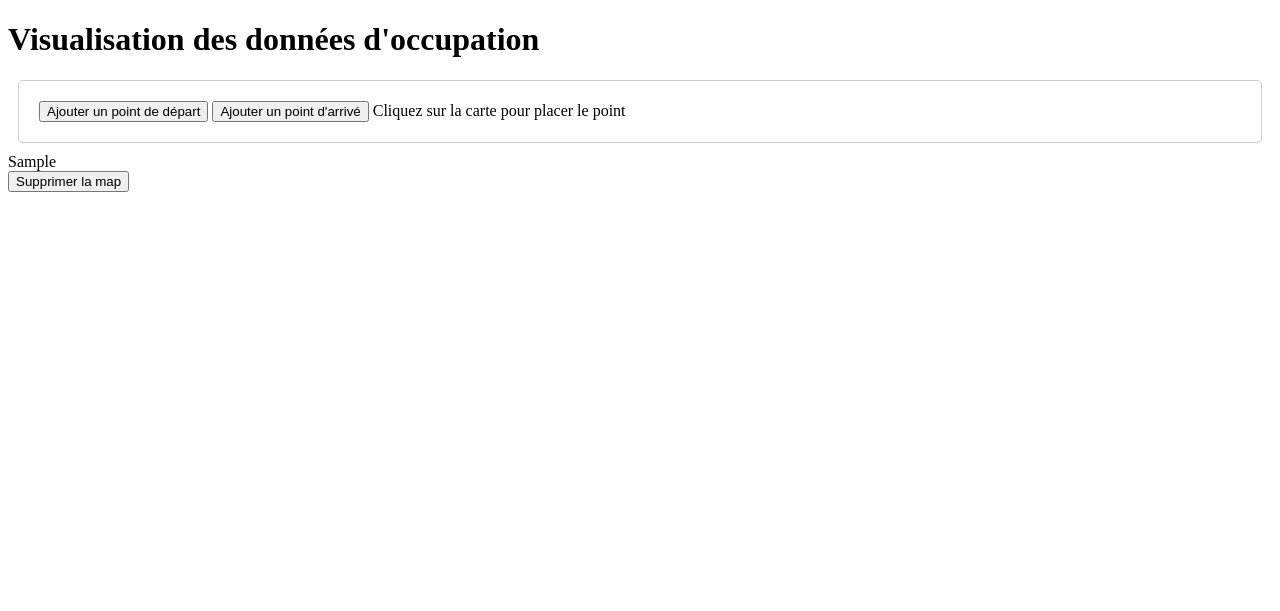
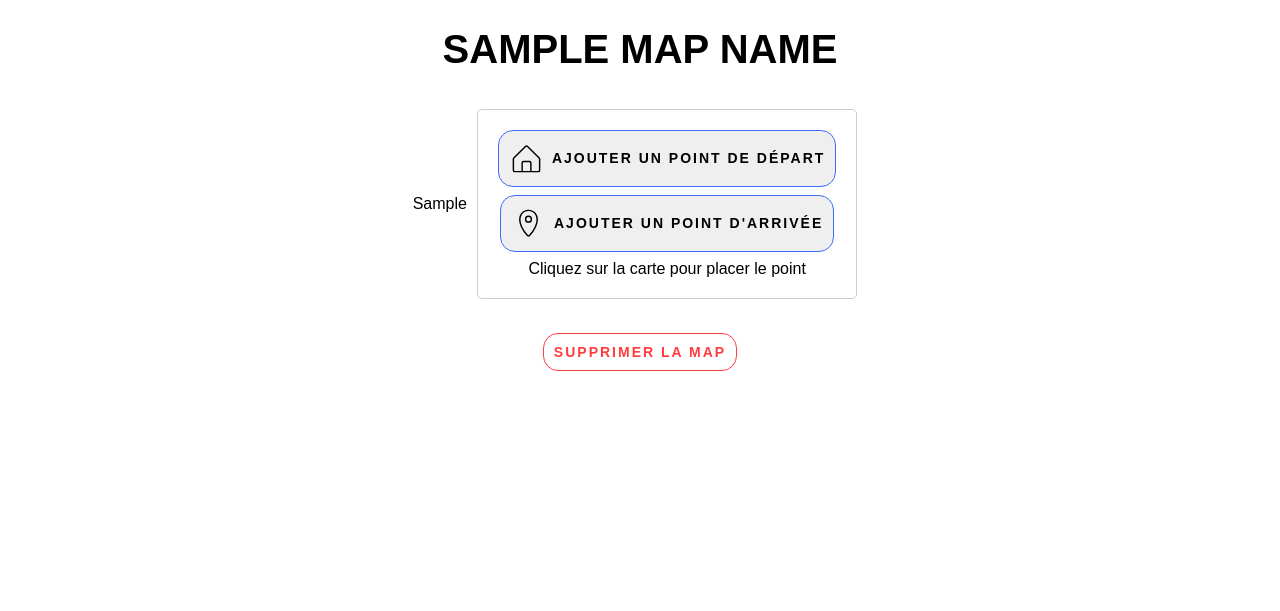
Before and after one commit to Tezay/stoc-kart, a Flask app: template app/templates/viewer.html in a window 1280 px wide. Shown: the top 611 px of the page. Before the commit the page ends 192 px from the top, so only its background shows below. Run offline with Flask 3, Linux system fonts and the light colour scheme; the template is opened without the code that fills it: most values are stand-ins (such as "Sample title", 1, 10 or a date in 2020); some libraries are stand-ins or nearby versions.

Commit message:
Implement A* pathfinding algorithm and update viewer interface with new controls

```diff
--- a/app/static/css/button.css
+++ b/app/static/css/button.css
@@ -14,7 +14,12 @@ button:hover {
     cursor: pointer;
 }
 
-.effect, .effect-reverse:hover {
+.effect-red {
+    color: rgb(255, 61, 61);
+    border: 1px solid rgb(255, 61, 61);
+}
+
+.effect, .effect-red, .effect-reverse:hover {
     color: #000;
     background: transparent;
     box-shadow: 0 0 0 0 transparent;
@@ -32,16 +37,25 @@ button:hover {
     transition: all 0.2s ease-out;
 }
 
-.effect:hover::before {
+.effect-red:hover {
+    background: rgb(255, 61, 61);
+    color: #fff;
+    box-shadow: 0 0 15px 1px rgba(236, 0, 0, 0.81);
+    -webkit-transition: all 0.2s ease-out;
+    -moz-transition: all 0.2s ease-out;
+    transition: all 0.2s ease-out;
+}
+
+.effect:hover::before, .effect:hover::before {
     -webkit-animation: sh02 0.5s 0s linear;
     -moz-animation: sh02 0.5s 0s linear;
     animation: sh02 0.5s 0s linear;
 }
 
-.effect::before {
+.effect::before, .effect-red::before {
     content: '';
     display: block;
-    width: 0px;
+    width: 0;
     height: 86%;
     position: absolute;
     top: 7%;
@@ -72,7 +86,7 @@ button:hover {
     }
 }
 
-.effect:active {
+.effect:active, .effect-red:active {
     box-shadow: 0 0 0 0 transparent;
     -webkit-transition: box-shadow 0.2s ease-in;
     -moz-transition: box-shadow 0.2s ease-in;
--- /dev/null
+++ b/app/static/css/map_viewer.css
@@ -0,0 +1,24 @@
+
+
+h1 {
+    text-align: center;
+    font-size: 2.5rem;
+}
+
+main {
+    display: flex;
+    flex-direction: column;
+    justify-content: center;
+    align-items: center;
+    gap: 1.5rem;
+}
+
+.effect-red {
+    padding: 10px;
+    color: rgb(255, 61, 61) !important;
+    border: 1px solid rgb(255, 61, 61);
+}
+
+.effect-red:hover {
+    color: #fff !important;
+}
--- a/app/static/css/viewer_style.css
+++ b/app/static/css/viewer_style.css
@@ -1,6 +1,37 @@
+main {
+    display: flex;
+    flex-direction: column;
+    align-items: center;
+    justify-content: center;
+}
+
+.map-container {
+    display: flex;
+    flex-direction: row;
+    justify-content: center;
+    align-items: center;
+}
+
 .controls {
+    display: flex;
+    flex-direction: column;
+    align-items: center;
+    gap: 0.5rem;
     margin: 10px;
     padding: 20px;
     border: 1px solid #ccc;
     border-radius: 5px;
 }
+
+button {
+    padding: 10px;
+    display: flex;
+    justify-content: center;
+    align-items: center;
+    flex-direction: row;
+    gap: 0.5rem;
+}
+
+img {
+    width: 35px;
+}
--- a/app/static/script/viewer_script.js
+++ b/app/static/script/viewer_script.js
@@ -1,8 +1,8 @@
 let addingPoi = false;
 let currentPoiType = '';
-const addStartBtn = document.getElementById('addStartBtn');
-const addPoiBtn = document.getElementById('addPoiBtn');
-const clickInstruction = document.getElementById('clickInstruction');
+const addStartBtn = document.getElementById('add-start-btn');
+const addPoiBtn = document.getElementById('add-point-btn');
+const clickInstruction = document.getElementById('click-instruction');
 
 function setupPoiButton(button, poiType) {
     button.addEventListener('click', function() {
--- a/app/templates/viewer.html
+++ b/app/templates/viewer.html
@@ -4,26 +4,39 @@
     <meta charset="UTF-8">
     <meta name="viewport" content="width=device-width, initial-scale=1.0">
     <title>Viewer</title>
+    <link rel="stylesheet" href="{{ url_for('static', filename='css/map_viewer.css') }}">
+    <link rel="stylesheet" href="{{ url_for('static', filename='css/style.css') }}">
+    <link rel="stylesheet" href="{{ url_for('static', filename='css/button.css') }}">
     <script src="https://cdn.plot.ly/plotly-latest.min.js"></script>
     <link rel="stylesheet" href="{{ url_for('static', filename='css/viewer_style.css') }}">
 </head>
 <body>
-    <h1>Visualisation des données d'occupation</h1>
+<h1>{{map_name.replace('_', ' ').upper()}}</h1>
 
-    <div class="controls">
-        <button id="addStartBtn">Ajouter un point de départ</button>
-        <button id="addPoiBtn">Ajouter un point d'arrivé</button>
-        <span id="clickInstruction">Cliquez sur la carte pour placer le point</span>
-    </div>
-
+<main>
+    <div class="map-container">
         {% if plot_html %}
         <div id="plotContainer">{{ plot_html|safe }}</div>
         {% else %}
         <p>Erreur : Impossible de charger le graphique.</p>
         {% endif %}
-    <form action="{{ url_for('main.delete_map', map_name=map_name) }}" method="post" onsubmit="return confirm('Êtes-vous sûr de vouloir supprimer cette map ? Cette action est irréversible.')">
-        <button type="submit">Supprimer la map</button>
+
+        <div class="controls">
+            <button id="add-start-btn"><img src="../static/assets/start-point.svg" alt="Point de départ"/>Ajouter un
+                point de départ
+            </button>
+            <button id="add-point-btn"><img src="../static/assets/end-point.svg" alt="Point d'arrivée"/>Ajouter un point
+                d'arrivée
+            </button>
+            <span id="click-instruction">Cliquez sur la carte pour placer le point</span>
+        </div>
+    </div>
+
+    <form action="{{ url_for('main.delete_map', map_name=map_name) }}" method="post"
+          onsubmit="return confirm('Êtes-vous sûr de vouloir supprimer cette map ? Cette action est irréversible.')">
+        <button type="submit" class="effect-red">Supprimer la map</button>
     </form>
+</main>
 
 <script>
     // Définir le nom de la map pour le script JavaScript
```
Also changed, not shown: backend/pathfinding/a_star.py (added, +104 -0 lines), app/static/assets/end-point.svg (added), app/static/assets/start-point.svg (added), app/static/assets/upload-file.svg (added), 1 other file. Lines whose indentation alone changed are shown as unchanged.
